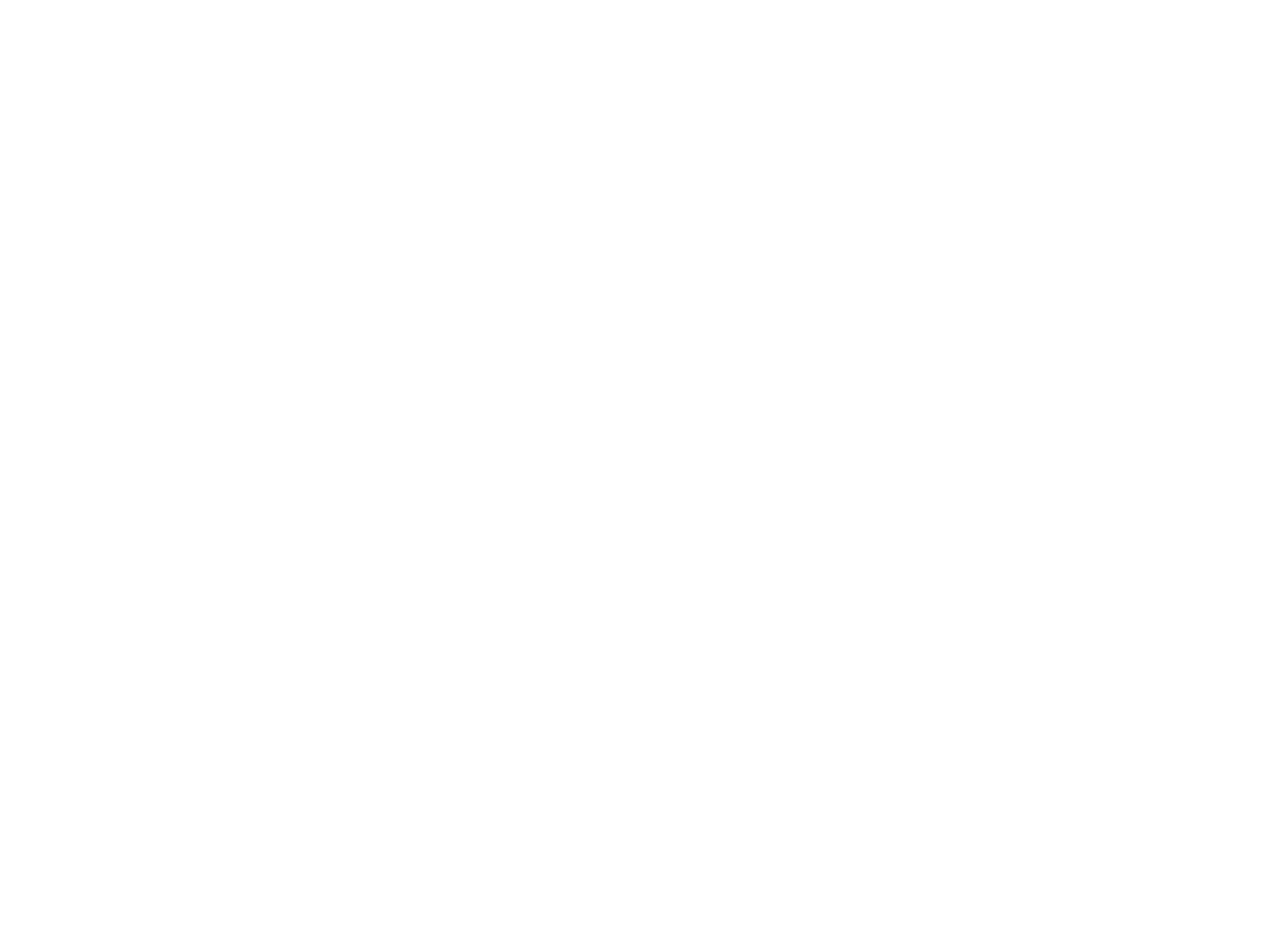
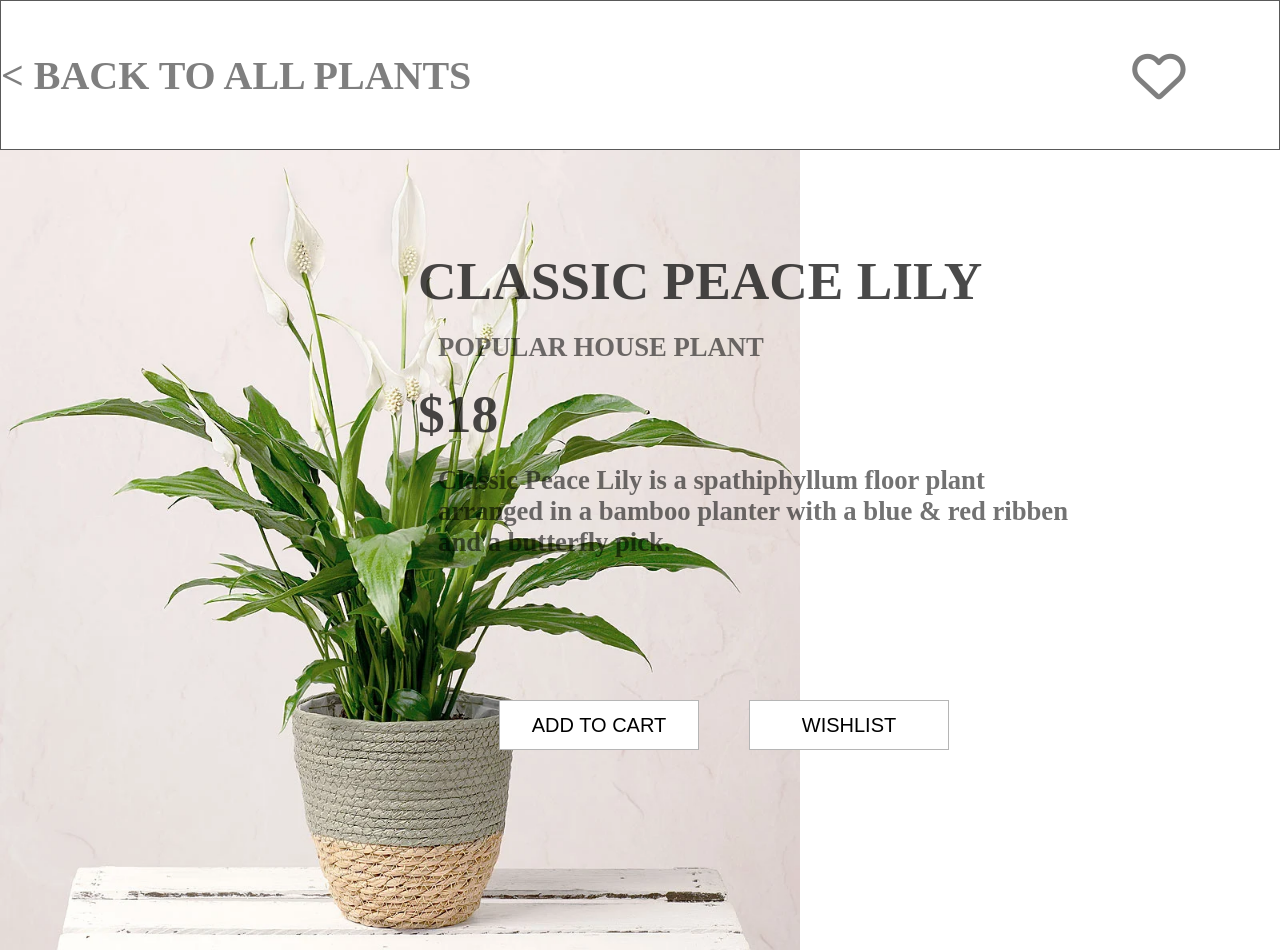
Before and after one commit to VictorGalvaoMercante/ProjectJotas, a plain HTML site: page index.html in a window 1280 px wide. Before the commit the page ends 800 px from the top, so only its background shows below. Drawn offline with Linux system fonts and the light colour scheme.

Commit message:
Projeto completo

```diff
--- a/index.html
+++ b/index.html
@@ -3,9 +3,37 @@
 <head>
     <meta charset="UTF-8">
     <meta name="viewport" content="width=device-width, initial-scale=1.0">
-    <title>Document</title>
+    <title>Mini projeto</title>
+    <link rel="stylesheet" href="./src/css/style.css">
+    <link rel="stylesheet" href="./src/css/reset.css">
+    <script src="https://kit.fontawesome.com/c1c74833e8.js" crossorigin="anonymous"></script>
 </head>
 <body>
+    <header>
+        <div class="header">
+            <h2> < BACK TO ALL PLANTS</h2>
+            <i class="fa-regular fa-heart"></i>
+        </div>
+    </header>
+    <main>
+        <div class="imagem">
+            <img src="img/plant.webp" alt="">
+        </div>
+        <div class="conteudo">
+            <h1>CLASSIC PEACE LILY</h1>
+            <h3>POPULAR HOUSE PLANT</h3>
+            <h1>$18</h1>
+            <h3 id="texto">Classic Peace Lily is a spathiphyllum floor plant <br> arranged in a bamboo planter with a blue & red ribben <br> and a butterfly pick.</h3>
+        </div>
+
+        <div class="botoes">
+            <button>ADD TO CART</button>
+            <button>WISHLIST</button>
+        </div>
+    </main>
+    <main>
+
+    </main>
 
 </body>
 </html>
--- /dev/null
+++ b/src/css/reset.css
@@ -0,0 +1,5 @@
+*{
+    margin: 0;
+    padding:0;
+    box-sizing: border-box;
+}
--- /dev/null
+++ b/src/css/style.css
@@ -0,0 +1,83 @@
+body{
+    width: 100vw;
+    height: 100vh;
+}
+
+
+.header{
+    color: rgba(0, 0, 0, 0.50
+    );
+    background-color: rgb(255, 255, 255);
+    text-align: center;
+    display: flex;
+    justify-content: space-between;
+    height: 150px;
+    align-items: center;
+    font-size: 20pt;
+    border: 1px solid rgba(0, 0, 0, 0.652);
+}
+
+.fa-regular.fa-heart{
+    margin-right: 20px;
+    width: 200px;
+    height: 50px;
+    font-size: 40pt;
+
+}
+
+.imagem img{
+    width: 1fr;
+    height: 800px;
+}
+
+.imagem{
+    position: absolute;
+    justify-content: left;
+    display: flex;
+}
+.conteudo{
+
+    position: absolute;
+    align-items: center;
+    justify-content: right;
+    margin-top: 100px;
+    right: 15%;
+    vertical-align: middle;
+}
+
+.conteudo h1{
+    font-size: 40pt;
+    color: rgba(0, 0, 0, 0.709);
+}
+.conteudo h3{
+    color: rgba(0, 0, 0, 0.551);
+    font-size: 20pt;
+    margin: 20px;
+}
+
+    #texto{
+    margin-top: 20px;
+}
+.botoes{
+    position: absolute;
+    right: 20%;
+    top: 700px;
+
+    width: 600px;
+    display: flex;
+    justify-content: center;
+    align-items: center;
+    gap: 50px;
+
+}
+
+button{
+    width: 200px;
+    height: 50px;
+    background-color: white;
+    border: 1px solid rgba(0, 0, 0, 0.291);
+    font-size: 15pt;
+
+
+
+}
```
Also changed, not shown: img/plant.webp (added).
